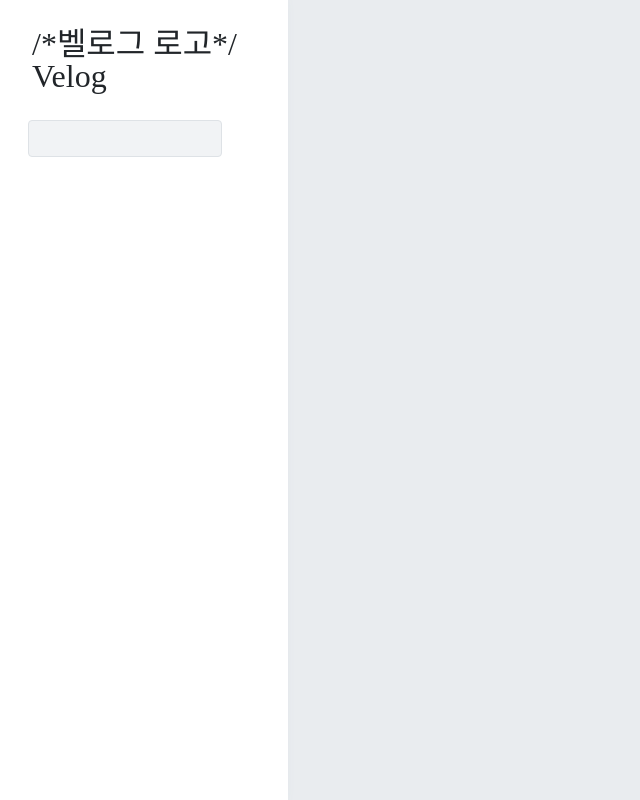
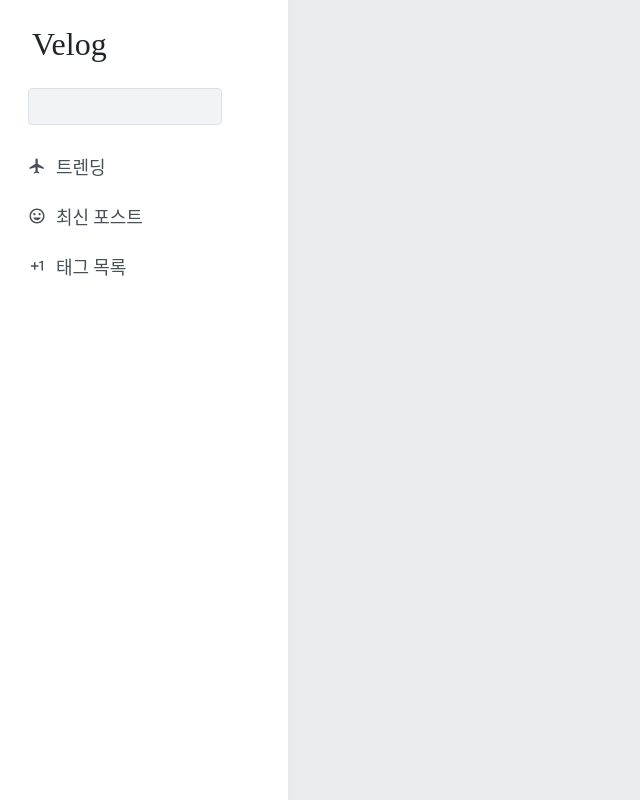
Before and after one commit to SunkyeongLee/Velog, a React (Create React App) app: page / in a window 1280 px wide. Shown: the whole page, without its empty margins (0-640 px from the left). Built offline with nearby package versions, Linux system fonts and the light colour scheme.

Commit message:
벨로그 왼쪽 영역

```diff
--- a/src/App.js
+++ b/src/App.js
@@ -6,6 +6,13 @@
 const GlobalStyle = createGlobalStyle`
 body{
   background: #e9ecef;
+  margin: 0;
+  -webkit-box-sizing: border-box;
+  box-sizing: border-box;
+  font-family: Apple SD Gothic Neo,AppleSDGothicNeo,Noto Sans CJK KR,NanumGothic,Malgun Gothic,"\B9D1\C740 \ACE0\B515",돋움,dotum,arial,sans-serif;
+  -webkit-font-smoothing: antialiased;
+  -moz-osx-font-smoothing: grayscale;
+  overflow-x: hidden;
 }
 
 `;
--- a/src/components/VelogLeft.js
+++ b/src/components/VelogLeft.js
@@ -1,6 +1,7 @@
 import React from 'react';
 import styled from 'styled-components';
 
+/* 벨로그 왼쪽 영역. 로고, 서치바, 메뉴가 있는 위치 */
 const VelogLeftBlock = styled.div`
     display: -ms-flexbox;
     display: flex;
--- a/src/components/VelogLeftItem.js
+++ b/src/components/VelogLeftItem.js
@@ -1,7 +1,10 @@
 import React from 'react';
 import styled from 'styled-components';
-import { MdSearch } from 'react-icons/md'
+import { MdSearch, MdAirplanemodeActive, MdInsertEmoticon, MdExposurePlus1 } from 'react-icons/md'
 
+/* 벨로그 왼쪽 영역의 아이템 컴포넌트 */
+
+// 로고
 const VelogLogo = styled.div`
     padding-top: 32px;
     padding-bottom: 32px;
@@ -19,11 +22,13 @@
     position: relative;
 `;
 
+// 서치바 영역
 const InputFormPositioner = styled.div`
     padding-left: 1.75rem;
     padding-right: 1.75rem;
 `;
 
+// 서치바 사각형
 const InputForm = styled.div`
     -webkit-transition: all .125s ease-in;
     -o-transition: .125s all ease-in;
@@ -40,7 +45,7 @@
     align-items: center;
     color: #343a40;
     cursor: pointer;
-    &:hover {
+    &:hover { /* 마우스 오버시 초록색으로 변환 효과 */
         color: #3cb55c;
         border: 1px solid #3cb55c;
         background: white;
@@ -48,6 +53,7 @@
     }
 `;
 
+// 서치바 입력값
 const InputValue = styled.input`
     background: none;
     border: none;
@@ -60,21 +66,49 @@
     margin-left: .5rem;
     color: inherit;
 `;
+const MenuPositioner = styled.div`
+    list-style: none;
+    padding-left: 0;
+`;
 
-const MenuItem = styled.div`
+const Menu = styled.div`
     display: block;
-    list-style-type: disc;
     margin-block-start: 1em;
     margin-block-end: 1em;
     margin-inline-start: 0px;
     margin-inline-end: 0px;
-    padding-inline-start: 40px;
+`;
+
+const MainMenuItem = styled.div`
+    color: #495057;
+    cursor: pointer;
+    &:hover { /* 마우스 오버시 초록색으로 변환 효과 */
+        color: #3cb55c;
+        border-right: 2px solid #3cb55c;
+        background: #f1f3f5;
+    }
+
+    a {
+        padding-top: .75rem;
+        padding-bottom: .75rem;
+        font-size: 1.125rem;
+        padding-left: 1.75rem;
+        display: -ms-flexbox;
+        display: flex;
+        -ms-flex-align: center;
+        align-items: center;
+    }
+
+    .item {
+        padding-left: 10px;
+    }
+
 `;
 
 function VelogLeftItem() {
     return (
         <>
-        <VelogLogo> /*벨로그 로고*/
+        <VelogLogo>
             <div class=".logo">Velog</div>
         </VelogLogo>
         <InputFormPositioner>
@@ -83,6 +117,31 @@
                 <InputValue />
             </InputForm>
         </InputFormPositioner>
+
+        <MenuPositioner>
+            <Menu>
+                <MainMenuItem>
+                    <a>
+                        <MdAirplanemodeActive />
+                        <div class="item">트렌딩</div>
+                    </a>
+                </MainMenuItem>
+
+                <MainMenuItem>
+                    <a>
+                        <MdInsertEmoticon />
+                        <div class="item">최신 포스트</div>
+                    </a>
+                </MainMenuItem>
+
+                <MainMenuItem>
+                    <a>
+                        <MdExposurePlus1 />
+                        <div class="item">태그 목록</div>
+                    </a>
+                </MainMenuItem>
+            </Menu>
+        </MenuPositioner>
         </>
 
     );
```
Also changed, not shown: src/components/TodoHead.js (deleted, +0 -39 lines), src/components/TodoTemplate.js (deleted, +0 -25 lines), src/components/TodoWhatever.js (deleted, +0 -12 lines).
